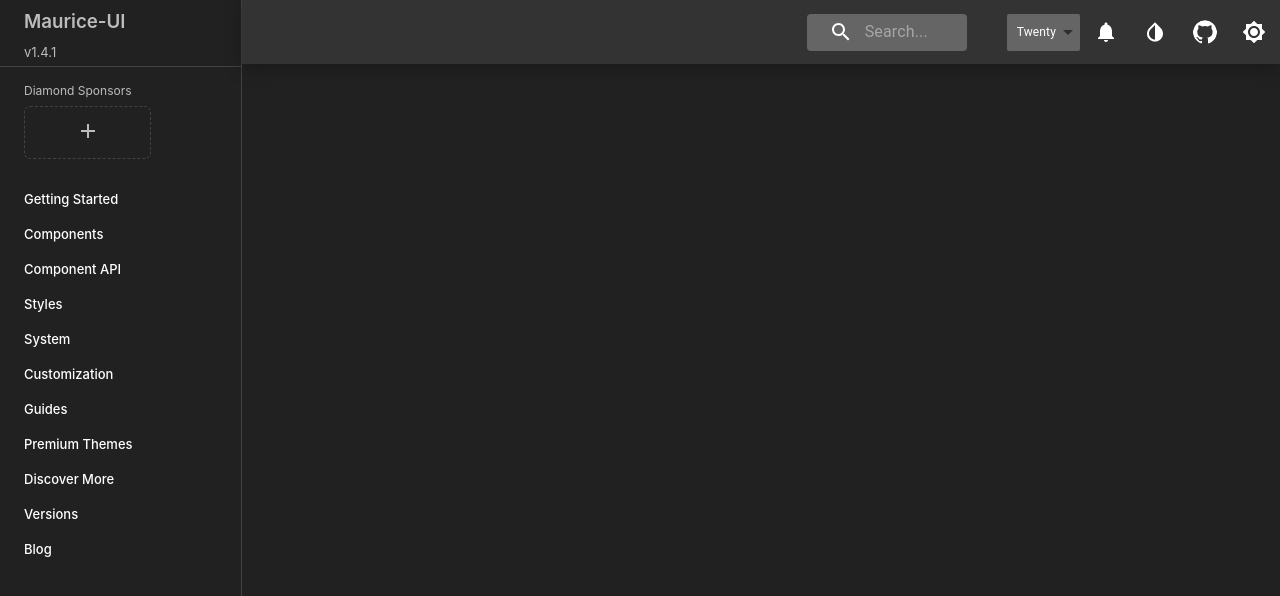
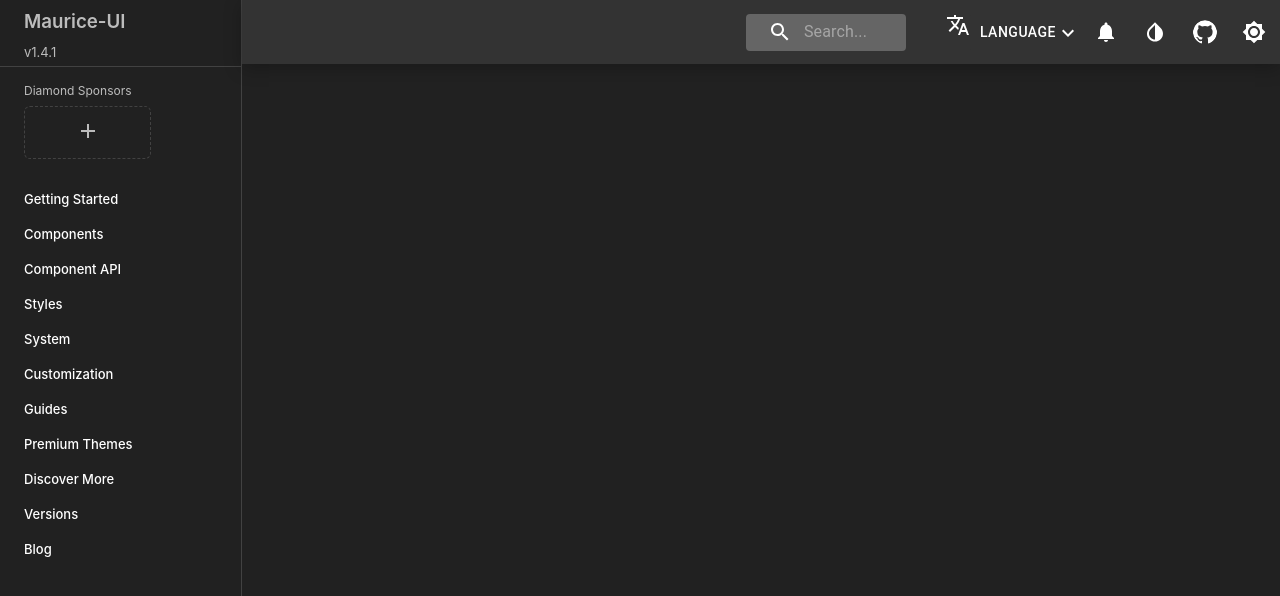
Before and after one commit to djamestaft/material-redesign, a React (Create React App) app: page / in a window 1280 px wide. Shown: the top 596 px of the page. Built offline with nearby package versions, Linux system fonts and the light colour scheme.

Commit message:
Updated top nav

```diff
--- a/src/App.js
+++ b/src/App.js
@@ -9,6 +9,8 @@ import InvertColorsIcon from '@material-ui/icons/InvertColors';
 import NotificationsIcon from '@material-ui/icons/Notifications';
 import Brightness7Icon from '@material-ui/icons/Brightness7';
 import AddIcon from '@material-ui/icons/Add';
+import KeyboardArrowDownIcon from '@material-ui/icons/KeyboardArrowDown';
+import TranslateIcon from '@material-ui/icons/Translate';
 
 const styles = {
   'input': {
@@ -21,7 +23,10 @@ const styles = {
       width: '300px',
       color: 'white'
     }
-  }
+  },
+  icon: {
+    fill: 'white',
+},
 };
 
 const StyledText = withStyles({
@@ -44,7 +49,7 @@ const StyledText = withStyles({
 
 const StyledSelect = withStyles({
   root: {
-    background: '#656565',
+    background: 'rgb(51, 51, 51)',
     borderRadius: 4,
     color: 'white',
     height: '37px',
@@ -55,8 +60,10 @@ const StyledSelect = withStyles({
     border: 'none !important'
   },
   select: {
-    fontSize: '12px',
-    borderRadius: 2
+    fontSize: '14px',
+    borderRadius: 2,
+    fontWeight: '500',
+    letterSpacing: '0.5px'
   },
   selectIcon: {
     color: 'white'
@@ -100,7 +107,6 @@ function App(props) {
             <div className="search-container">
               <StyledText
                 placeholder="Search..."
-                style={{color: 'white'}}
                 InputProps={{
                   classes: {input: props.classes['input']},
                   disableUnderline: true,
@@ -115,9 +121,17 @@ function App(props) {
               />
             </div>
             <div>
-                <StyledSelect disableUnderline={true} labelId="label" id="select" value="20">
+                <TranslateIcon/>
+                <StyledSelect
+                  inputProps={{classes: {icon: props.classes.icon}}}
+                  disableUnderline={true}
+                  labelId="label"
+                  id="select"
+                  value="20"
+                  IconComponent={KeyboardArrowDownIcon}
+                >
                   <MenuItem value="10">Ten</MenuItem>
-                  <MenuItem value="20">Twenty</MenuItem>
+                  <MenuItem value="20">LANGUAGE</MenuItem>
               </StyledSelect>
             </div>
             <div className="nav-icons">
```
